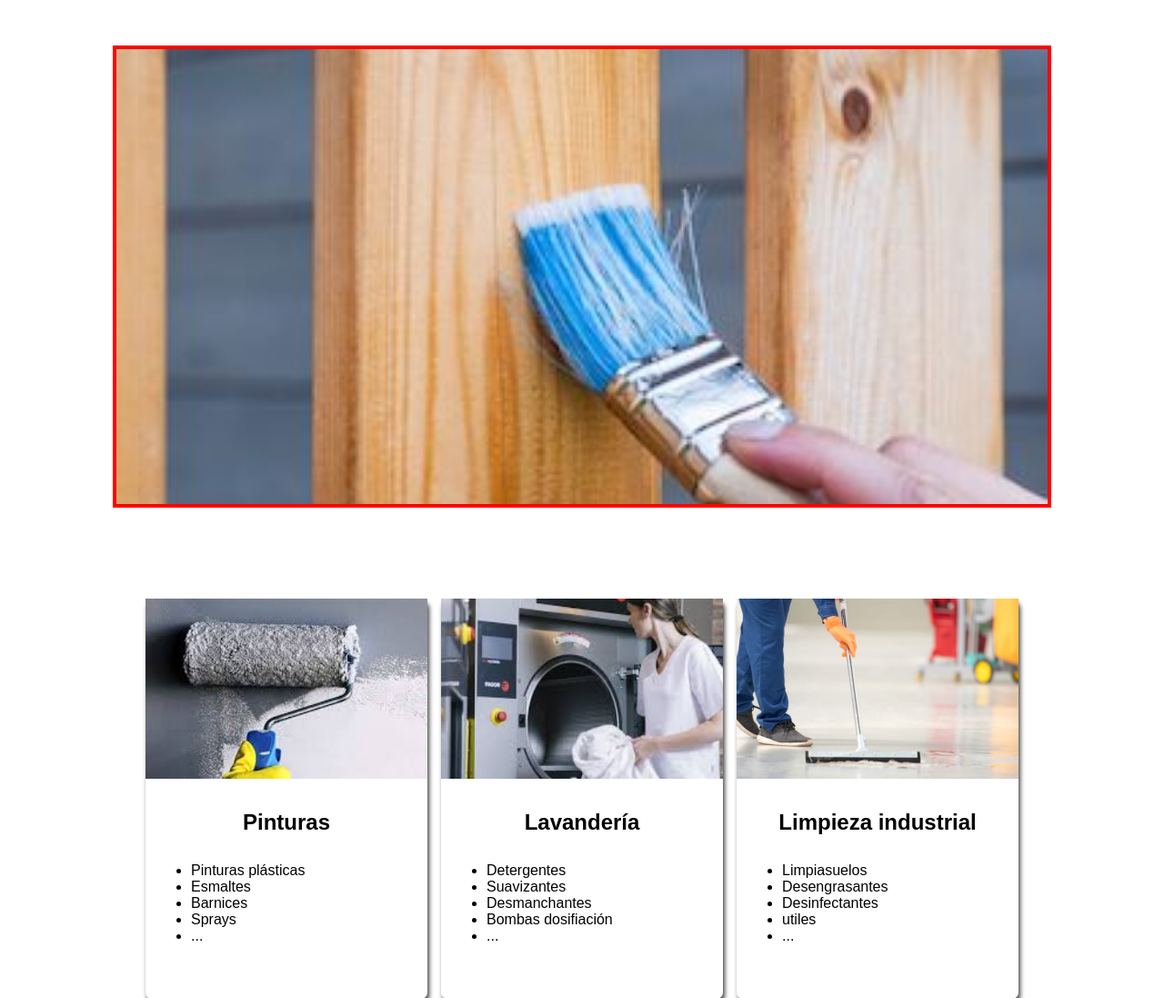
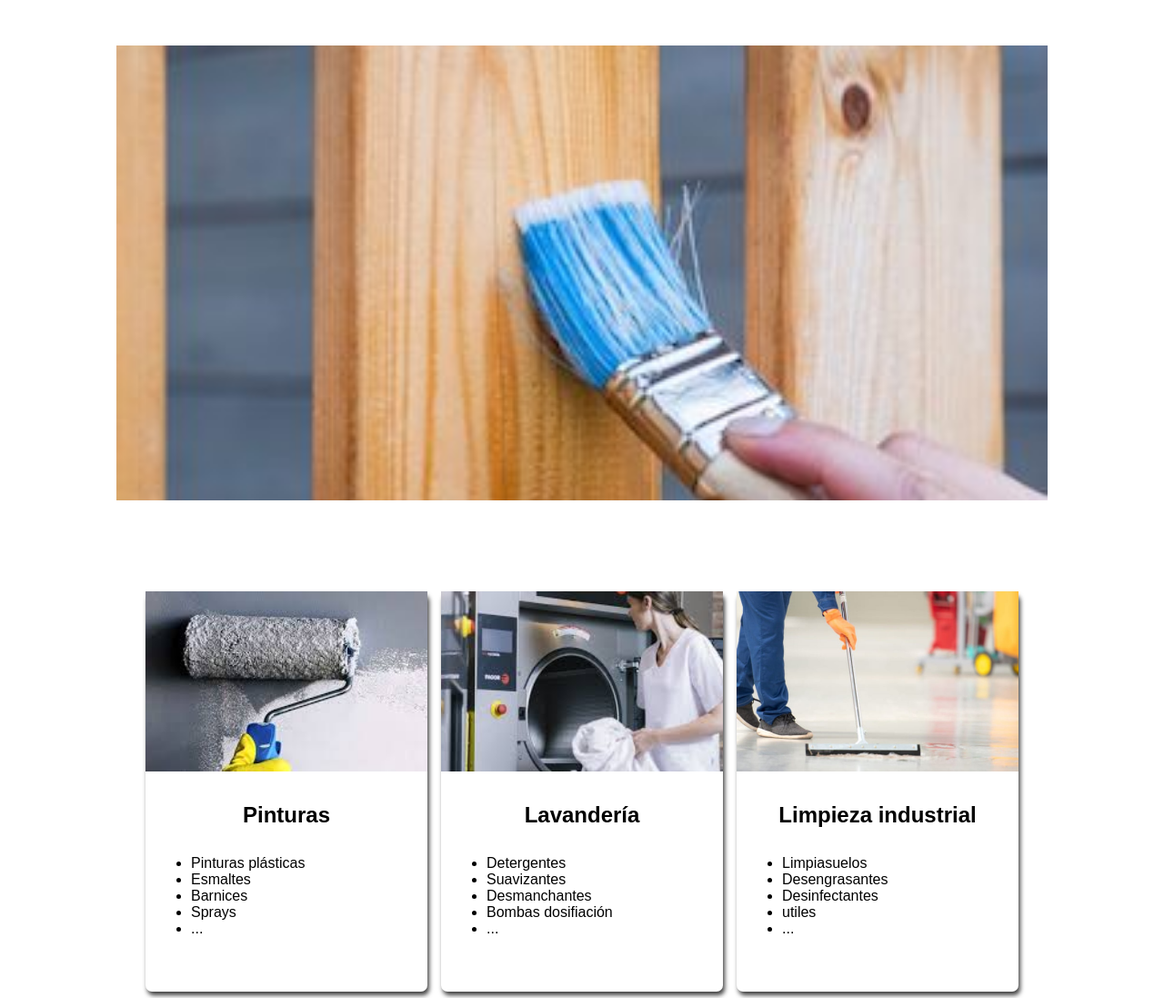
Before and after one commit to namg72/Atrium_Web_Includes, a PHP site: page / in a window 1280 px wide. Shown: the part 253-1350 px from the top of the page at 91% size. Run offline with PHP 8.4, Linux system fonts and the light colour scheme.

Commit message:
elimindo borde rojo

```diff
--- a/CSS/galeria.css
+++ b/CSS/galeria.css
@@ -12,7 +12,6 @@
     margin-top: 50px;
     margin-left: auto;
     margin-right: auto;
-    border: 4px solid red;
 }
 
 .galeria img {
```
